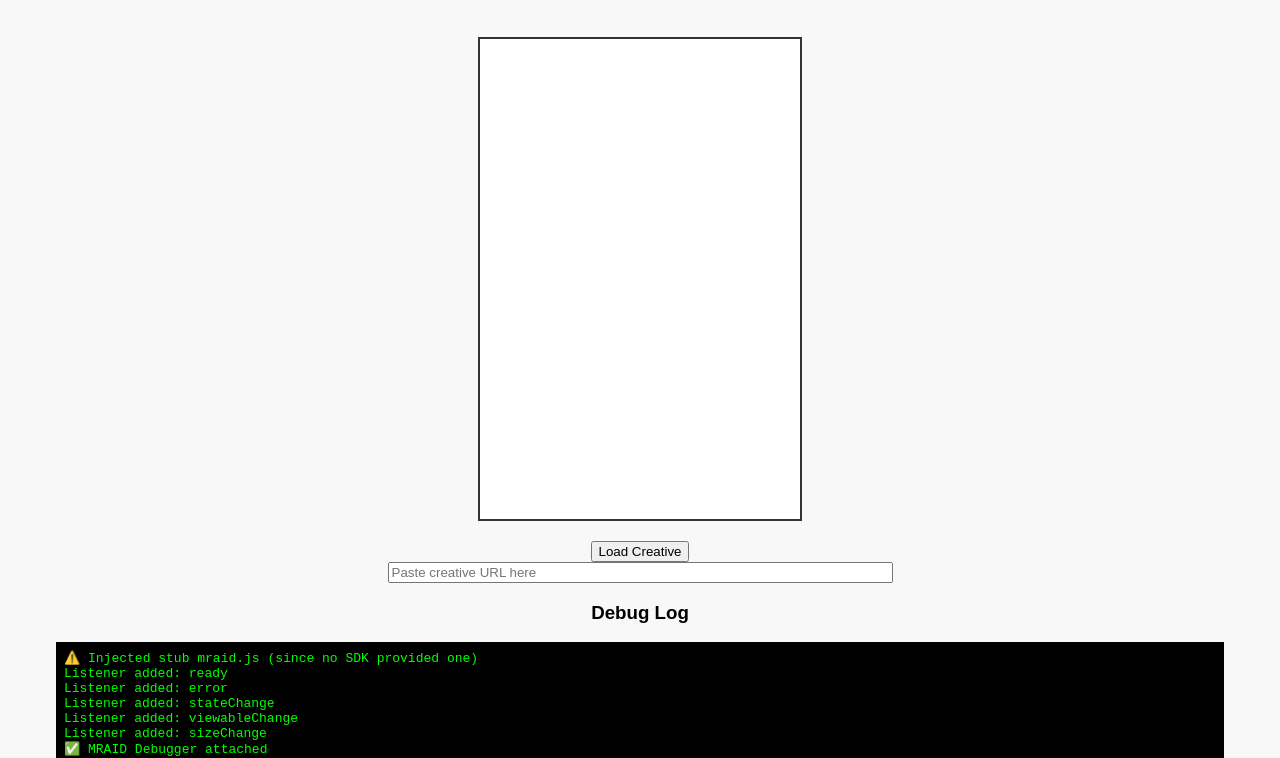
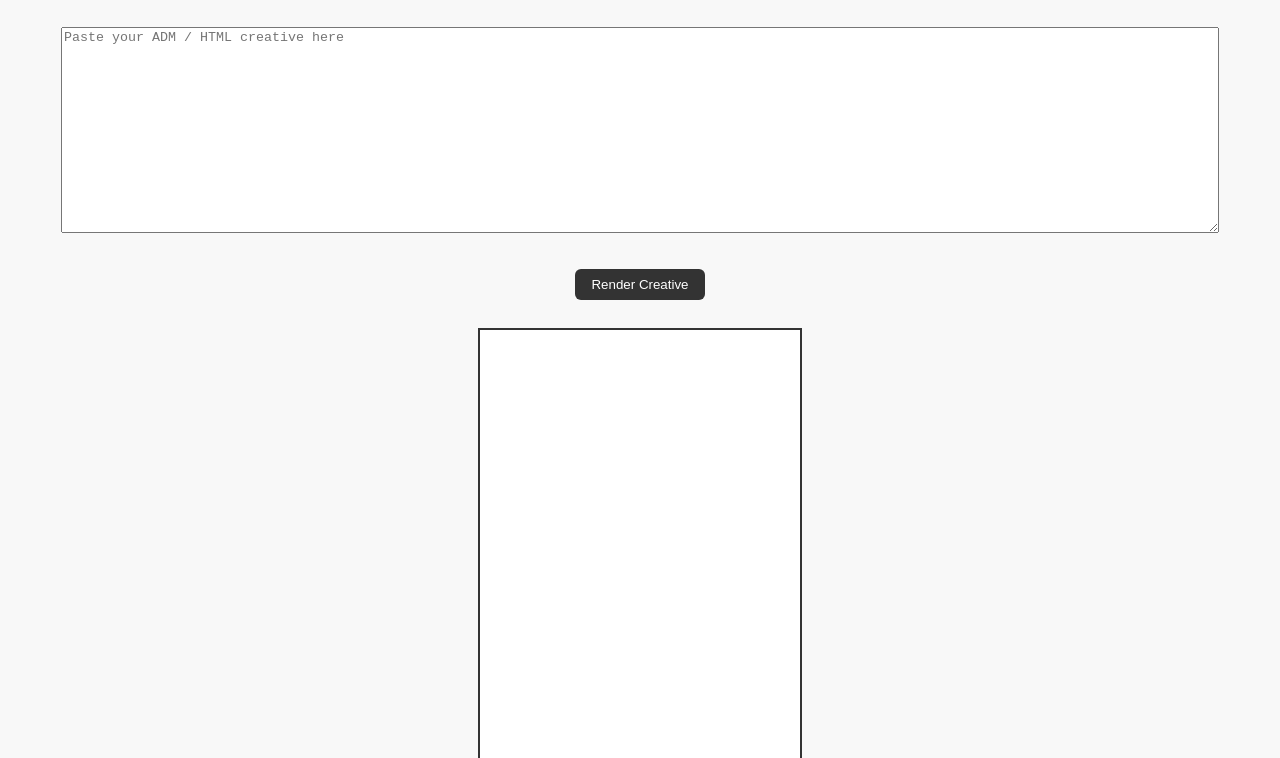
Before and after one commit to alexmilk/MRAID_tester, a plain HTML site: page index.html in a window 1280 px wide. Shown: the part 51-809 px from the top of the page. Drawn offline with Linux system fonts and the light colour scheme.

Commit message:
Update index.html

```diff
--- a/index.html
+++ b/index.html
@@ -25,6 +25,7 @@
       width: 100%;
       height: 100%;
       border: none;
+      background: white;
     }
     #log {
       width: 90%;
@@ -35,23 +36,49 @@
       padding: 8px;
       font-family: monospace;
     }
+    textarea {
+      width: 90%;
+      height: 200px;
+      margin: 10px 0;
+      font-family: monospace;
+    }
+    button {
+      padding: 8px 16px;
+      margin: 8px;
+      border: none;
+      background: #333;
+      color: white;
+      cursor: pointer;
+      border-radius: 6px;
+    }
+    button:hover {
+      background: #555;
+    }
   </style>
 </head>
 <body>
   <h2>MRAID Test Harness</h2>
 
+  <textarea id="creativeHtml" placeholder="Paste your ADM / HTML creative here"></textarea><br>
+  <button onclick="loadCreative()">Render Creative</button>
+
   <div id="ad-container">
     <iframe id="creativeFrame"></iframe>
   </div>
-
-  <button onclick="loadCreative()">Load Creative</button>
-  <input id="creativeUrl" type="text" size="60" placeholder="Paste creative URL here">
 
   <h3>Debug Log</h3>
   <div id="log"></div>
 
   <script>
-    // Fallback stub if no real SDK injects mraid.js
+    // Logger helper
+    function log(msg) {
+      console.log(msg);
+      const logBox = document.getElementById("log");
+      logBox.innerHTML += msg + "<br>";
+      logBox.scrollTop = logBox.scrollHeight;
+    }
+
+    // Fallback stub if no SDK provides mraid.js
     if (typeof window.mraid === "undefined") {
       window.mraid = {
         getState: () => "default",
@@ -65,14 +92,6 @@
         addEventListener: (ev, fn) => log("Listener added: " + ev),
       };
       log("⚠️ Injected stub mraid.js (since no SDK provided one)");
-    }
-
-    // Logger helper
-    function log(msg) {
-      console.log(msg);
-      const logBox = document.getElementById("log");
-      logBox.innerHTML += msg + "<br>";
-      logBox.scrollTop = logBox.scrollHeight;
     }
 
     // Inject debug hooks
@@ -100,12 +119,16 @@
       log("✅ MRAID Debugger attached");
     })();
 
-    // Load creative into iframe
+    // Load creative from textarea into iframe
     function loadCreative() {
-      const url = document.getElementById("creativeUrl").value;
-      if (!url) return alert("Enter a creative URL first.");
-      document.getElementById("creativeFrame").src = url;
-      log("🔗 Loading creative: " + url);
+      const creativeHtml = document.getElementById("creativeHtml").value;
+      if (!creativeHtml) return alert("Paste creative HTML first.");
+      const iframe = document.getElementById("creativeFrame");
+      const doc = iframe.contentDocument || iframe.contentWindow.document;
+      doc.open();
+      doc.write(creativeHtml);
+      doc.close();
+      log("🖼️ Creative rendered into iframe");
     }
   </script>
 </body>
```
